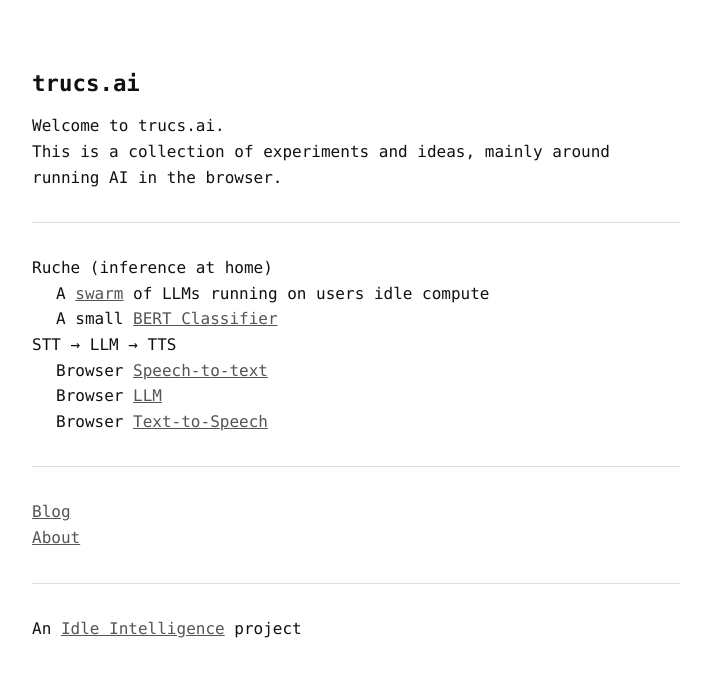
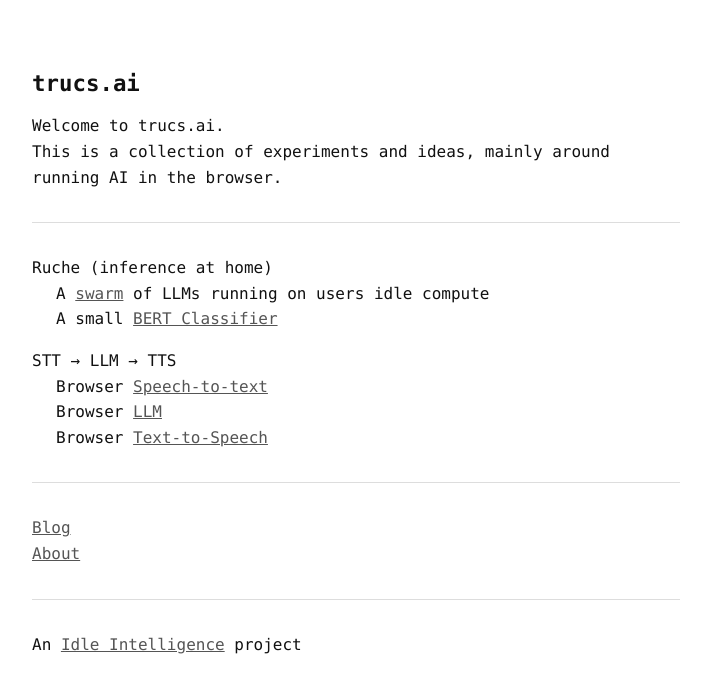
Before and after one commit to idle-intelligence/trucs.ai, a Jekyll site: the page built from index.md, in a window 1280 px wide. Shown: the top 693 px of the page, without its empty margins (284-995 px from the left). Built offline with Jekyll 4.4.1, drawn with Linux system fonts in a browser that asks for light colours.

Commit message:
Add spacing between definition list groups

```diff
--- a/assets/style.css
+++ b/assets/style.css
@@ -42,6 +42,14 @@
 
 a:hover {
   color: #111;
+}
+
+dt {
+  margin-top: 1em;
+}
+
+dt:first-child {
+  margin-top: 0;
 }
 
 dd {
```
